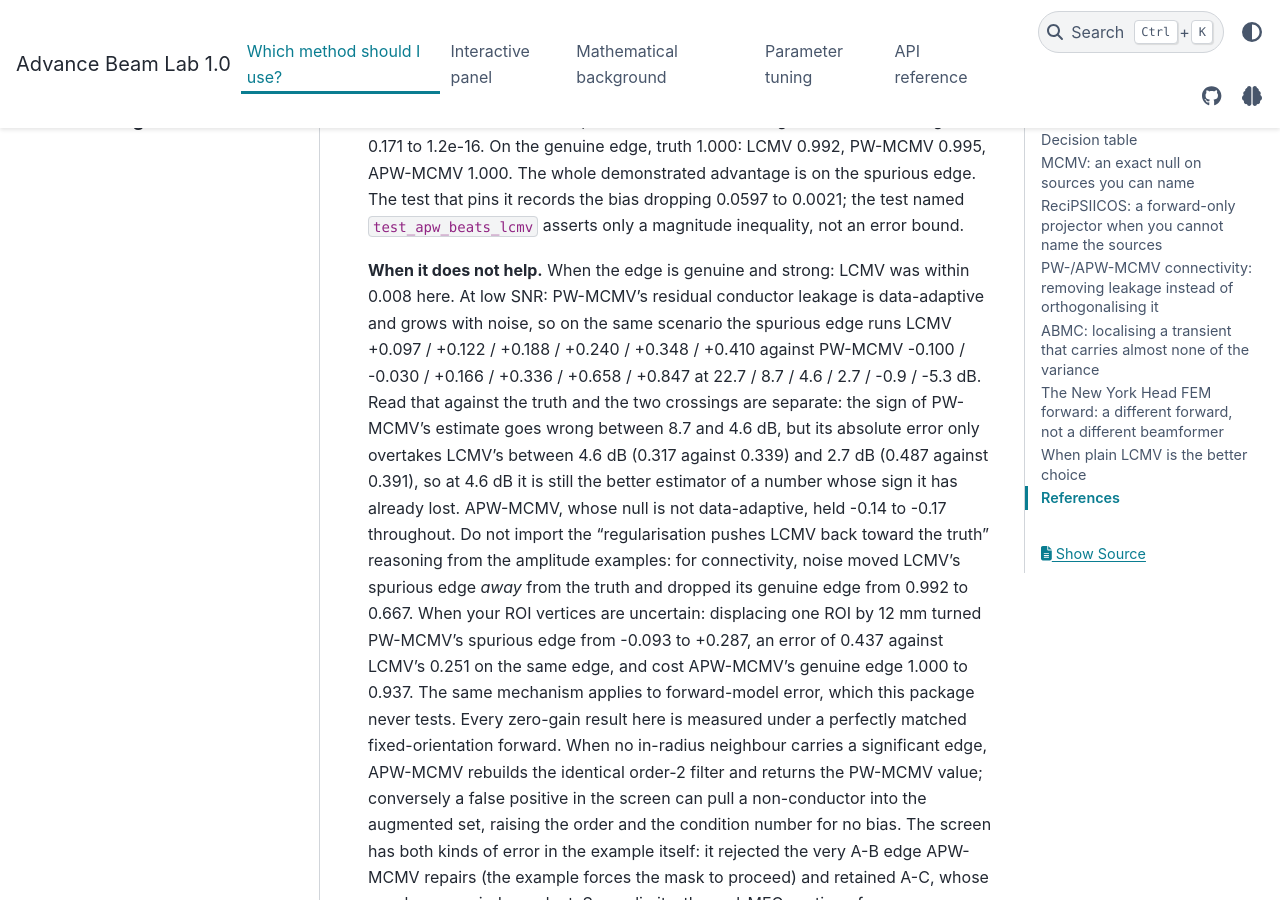
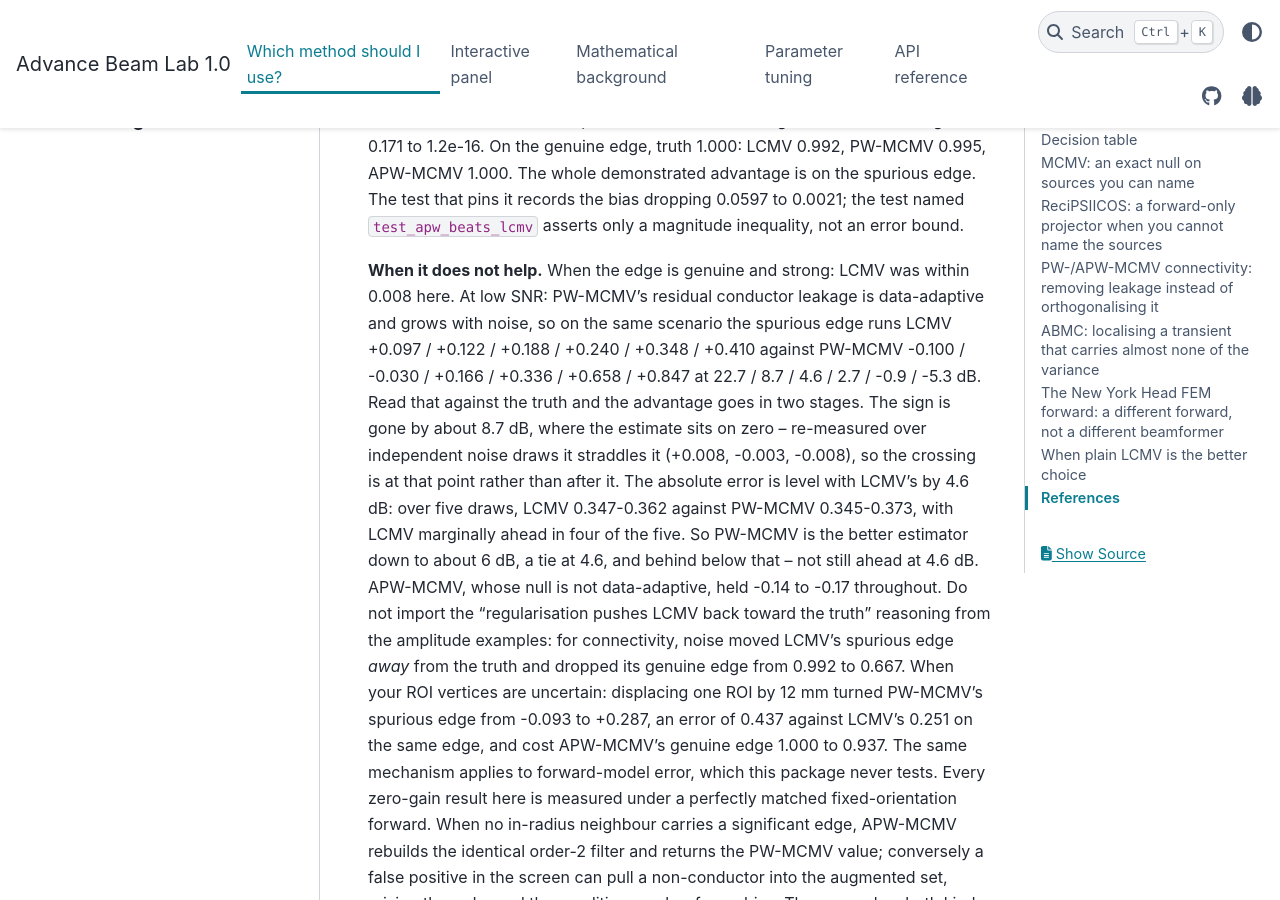
Before and after one commit to Sepehrshirani/advance_beamlab, a Sphinx documentation site: the page built from doc/choosing.rst, in a window 1280 px wide and 900 px high, scrolled down 11336 px. Built offline with Sphinx 7.4.7 and the PyData theme 0.15.4, drawn with Linux system fonts in a browser that asks for light colours; pages that are not in the unit, such as notebooks, are missing from menus; cross-references to code outside the pages are shown as plain code; some of the changed text lies outside the part shown.

Commit message:
Requote the connectivity SNR crossover from a five-seed sweep
choosing.rst said PW-MCMV "is still the better estimator" of the spurious edge
at 4.6 dB, with its absolute error overtaking LCMV's only between 4.6 and
2.7 dB. Nothing in the repository produces that sweep, so it was re-measured on
the fixture the paragraph describes (94-channel sphere, 1409-point 12 mm grid,
120 s at 200 Hz, three 10 Hz sources, conductor 2.4 cm from one ROI).

Over five independent noise draws at 4.6 dB the two are level: LCMV error
0.347-0.362 against PW-MCMV 0.345-0.373, with LCMV marginally ahead in four of
the five. The overtake therefore happens at 4.6 dB, not after it, and PW-MCMV is
the better estimator down to about 6 dB rather than 4.6. The sign crossing is
also at 8.7 dB rather than below it: the estimate sits on zero there and
straddles it across draws (+0.008, -0.003, -0.008).

The rest of the paragraph reproduces. At 22.7 dB PW-MCMV is clearly ahead
(error 0.06 against 0.25), and the decision table's summary line is corrected to
match.

```diff
--- a/doc/choosing.rst
+++ b/doc/choosing.rst
@@ -104,8 +104,9 @@ Decision table
      - One MCMV solve and one estimate per ROI **pair**: 22-29 ms/pair at 94
        channels x 24,000 samples, so ~50-65 s per band per subject for a
        68-label atlas, plus ~15 s for the AR(1) screen. PW-MCMV stays the closer
-       estimate of the spurious edge down to 4.6 dB sensor SNR, though its sign
-       is already wrong there; below about 3 dB LCMV is the closer of the two.
+       estimate of the spurious edge down to about 6 dB sensor SNR; by 4.6 dB
+       the two are level and its sign is already gone, and below that LCMV is
+       the closer of the two.
    * - A low-variance transient with a reproducible morphology you can supply as
        a template (IED, evoked spike), contributing of order 1% of the segment's
        sensor variance
@@ -348,11 +349,14 @@ an error bound.
 and grows with noise, so on the same scenario the spurious edge runs LCMV
 +0.097 / +0.122 / +0.188 / +0.240 / +0.348 / +0.410 against PW-MCMV -0.100 /
 -0.030 / +0.166 / +0.336 / +0.658 / +0.847 at 22.7 / 8.7 / 4.6 / 2.7 / -0.9 /
--5.3 dB. Read that against the truth and the two crossings are separate: the
-sign of PW-MCMV's estimate goes wrong between 8.7 and 4.6 dB, but its absolute
-error only overtakes LCMV's between 4.6 dB (0.317 against 0.339) and 2.7 dB
-(0.487 against 0.391), so at 4.6 dB it is still the better estimator of a
-number whose sign it has already lost. APW-MCMV, whose null is not
+-5.3 dB. Read that against the truth and the advantage goes in two stages. The
+sign is gone by about 8.7 dB, where the estimate sits on zero -- re-measured
+over independent noise draws it straddles it (+0.008, -0.003, -0.008), so the
+crossing is at that point rather than after it. The absolute error is level with
+LCMV's by 4.6 dB: over five draws, LCMV 0.347-0.362 against PW-MCMV 0.345-0.373,
+with LCMV marginally ahead in four of the five. So PW-MCMV is the better
+estimator down to about 6 dB, a tie at 4.6, and behind below that -- not still
+ahead at 4.6 dB. APW-MCMV, whose null is not
 data-adaptive, held -0.14 to -0.17 throughout. Do not import the
 "regularisation pushes LCMV back toward the truth" reasoning
 from the amplitude examples: for connectivity, noise moved LCMV's spurious edge
```
